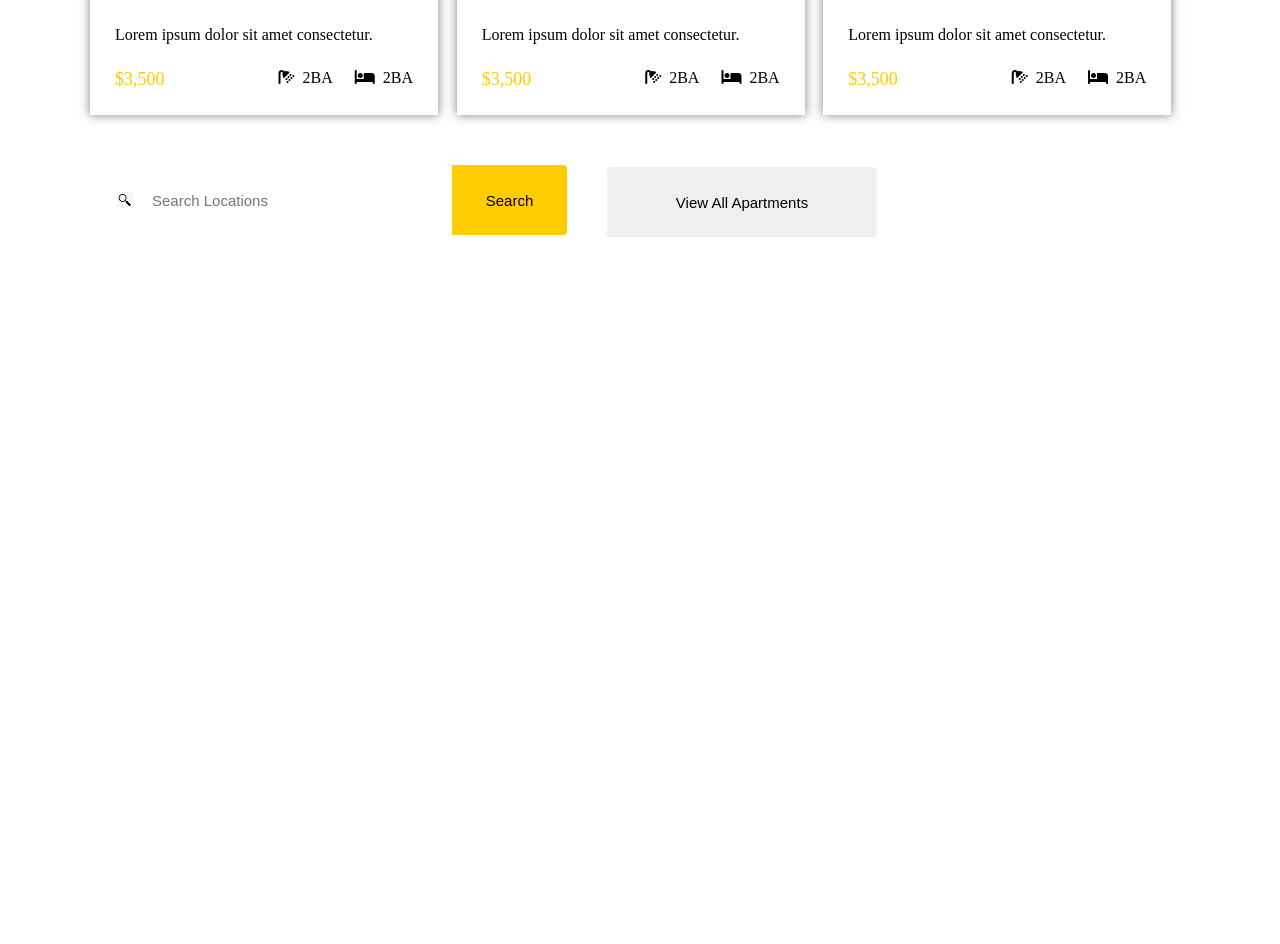
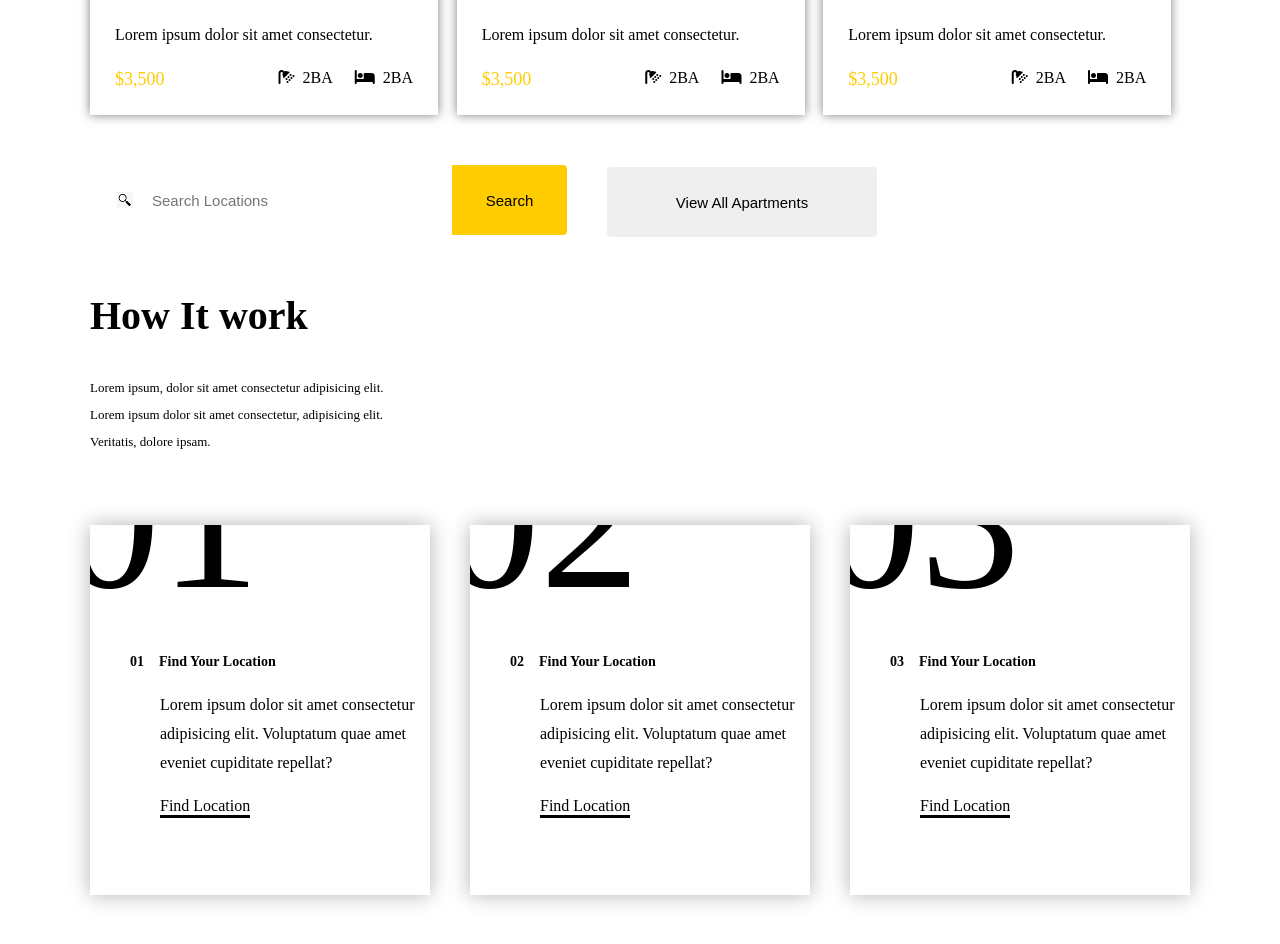
Before and after one commit to aslyamov/luxestate, a plain HTML site: page index.html in a window 1280 px wide. Shown: the part 2328-3272 px from the top of the page. Before the commit the page ends 2565 px from the top, so only its background shows below. Drawn offline with Linux system fonts and the light colour scheme.

Commit message:
Сверстал пошаговые блоки

```diff
--- a/index.html
+++ b/index.html
@@ -176,6 +176,53 @@
 
             </div>
         </section>
+
+        <section class="steps">
+            <div class="wrapper">
+                <h2>How It work</h2>
+                <p class="steps-text">Lorem ipsum, dolor sit amet consectetur adipisicing elit.</p>
+                <p class="steps-text mbtext">Lorem ipsum dolor sit amet consectetur, adipisicing elit. <br> Veritatis, dolore ipsam.</p>
+                <div class="steps-container">
+                    <!-- Первый блок -->
+                    <div class="stepblock" id="stepbl1">
+                        <p class="step-num">01</p>
+                        <h4>
+                            <span>01</span>Find Your Location
+                        </h4>
+                        <p class="step-info">
+                            Lorem ipsum dolor sit amet consectetur adipisicing elit.
+                            Voluptatum quae amet eveniet cupiditate repellat?
+                        </p>
+                        <p class="stepinfolast" id="stepbrdr1">Find Location</p>
+                    </div>
+                    <!-- Второй блок -->
+                    <div class="stepblock" id="stepbl2">
+                        <p class="step-num">02</p>
+                        <h4>
+                            <span>02</span>Find Your Location
+                        </h4>
+                        <p class="step-info">
+                            Lorem ipsum dolor sit amet consectetur adipisicing elit.
+                            Voluptatum quae amet eveniet cupiditate repellat?
+                        </p>
+                        <p class="stepinfolast" id="stepbrdr2">Find Location</p>
+                    </div>
+                    <!-- Третий блок -->
+                    <div class="stepblock" id="stepbl3">
+                        <p class="step-num">03</p>
+                        <h4>
+                            <span>03</span>Find Your Location
+                        </h4>
+                        <p class="step-info">
+                            Lorem ipsum dolor sit amet consectetur adipisicing elit.
+                            Voluptatum quae amet eveniet cupiditate repellat?
+                        </p>
+                        <p class="stepinfolast" id="stepbrdr3">Find Location</p>
+                    </div>
+                </div>
+            </div>
+        </section>
+
     </main>
     <footer></footer>
     <script src="script.js"></script>
--- a/script.js
+++ b/script.js
@@ -0,0 +1,33 @@
+let stpbl1 = document.getElementById("stepbl1");
+let stpbrdr1 = document.getElementById("stepbrdr1");
+
+let stpbl2 = document.getElementById("stepbl2");
+let stpbrdr2 = document.getElementById("stepbrdr2");
+
+let stpbl3 = document.getElementById("stepbl3");
+let stpbrdr3 = document.getElementById("stepbrdr3");
+
+
+stpbl1.onmouseover = function () {
+    stpbrdr1.style.borderBottom = "3px solid white";
+}
+
+stpbl1.onmouseout = function () {
+    stpbrdr1.style.borderBottom = "3px solid black";
+}
+//Второй блок
+stpbl2.onmouseover = function () {
+    stpbrdr2.style.borderBottom = "3px solid white";
+}
+
+stpbl2.onmouseout = function () {
+    stpbrdr2.style.borderBottom = "3px solid black";
+}
+//Третий блок
+stpbl3.onmouseover = function () {
+    stpbrdr3.style.borderBottom = "3px solid white";
+}
+
+stpbl3.onmouseout = function () {
+    stpbrdr3.style.borderBottom = "3px solid black";
+}
--- a/style.css
+++ b/style.css
@@ -237,6 +237,72 @@ nav {
     display: flex;
 }
 
+.steps h2{
+    margin-top: 55px;
+    font-size: 40px;
+    margin-bottom: 35px;
+}
+
+.steps-text {
+    line-height: 27px;
+    font-size: 13px;
+}
+
+.mbtext {
+    margin-bottom: 70px;
+}
+
+.stepblock {
+    width: 340px;
+    height: 370px;
+    background: #fff;
+    box-shadow: 0 0 20px rgba(0, 0, 0, 0.3);
+    overflow: hidden;
+}
+
+.stepblock .step-num {
+    font-size: 200px;
+    position: relative;
+    top: -120px;
+    left: -30px;
+}
+
+.stepblock:hover {
+    background: #ffcc01;
+    color: #fff;
+}
+
+.steps-container {
+    margin-bottom: 50px;
+    display: flex;
+    justify-content: space-between;
+}
+
+.stepblock h4 {
+    font-size: 14px;
+    margin-left: 40px;
+    margin-top: -100px;
+    margin-bottom: 20px;
+}
+
+.stepblock h4 span {
+    margin-right: 15px;
+}
+
+.stepblock .step-info {
+    margin-left: 70px;
+    line-height: 29px;
+}
+
+.stepblock .stepinfolast {
+    display: inline-block;
+    margin-left: 70px;
+    margin-top: 20px;
+    border-bottom: 3px solid #000;
+}
+
+
+
 @media screen and (max-width: 765px) {
     .toggle {
         clear: both;
@@ -364,4 +430,17 @@ nav {
         margin-top: 10px;
         margin-left: 0;
     }
+
+    .steps-container {
+        flex-direction: column;
+        justify-content: center;
+        align-items: center;
+    }
+    .stepblock {
+        margin-top: 20px;
+    }
+    .steps-text .steps h2 {
+        margin-left: 5%;
+        margin-bottom: 15px;
+    }
 }
```
